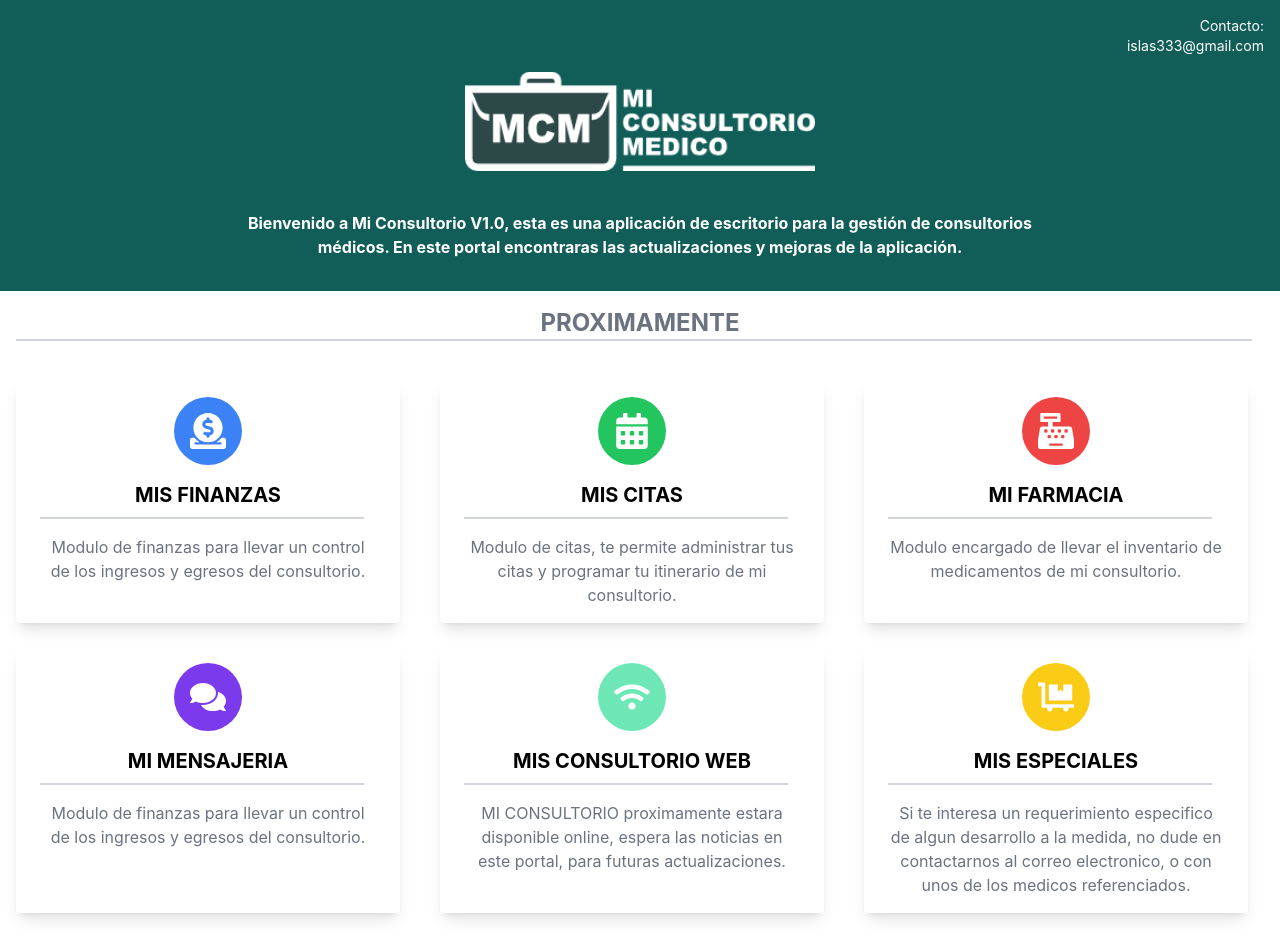
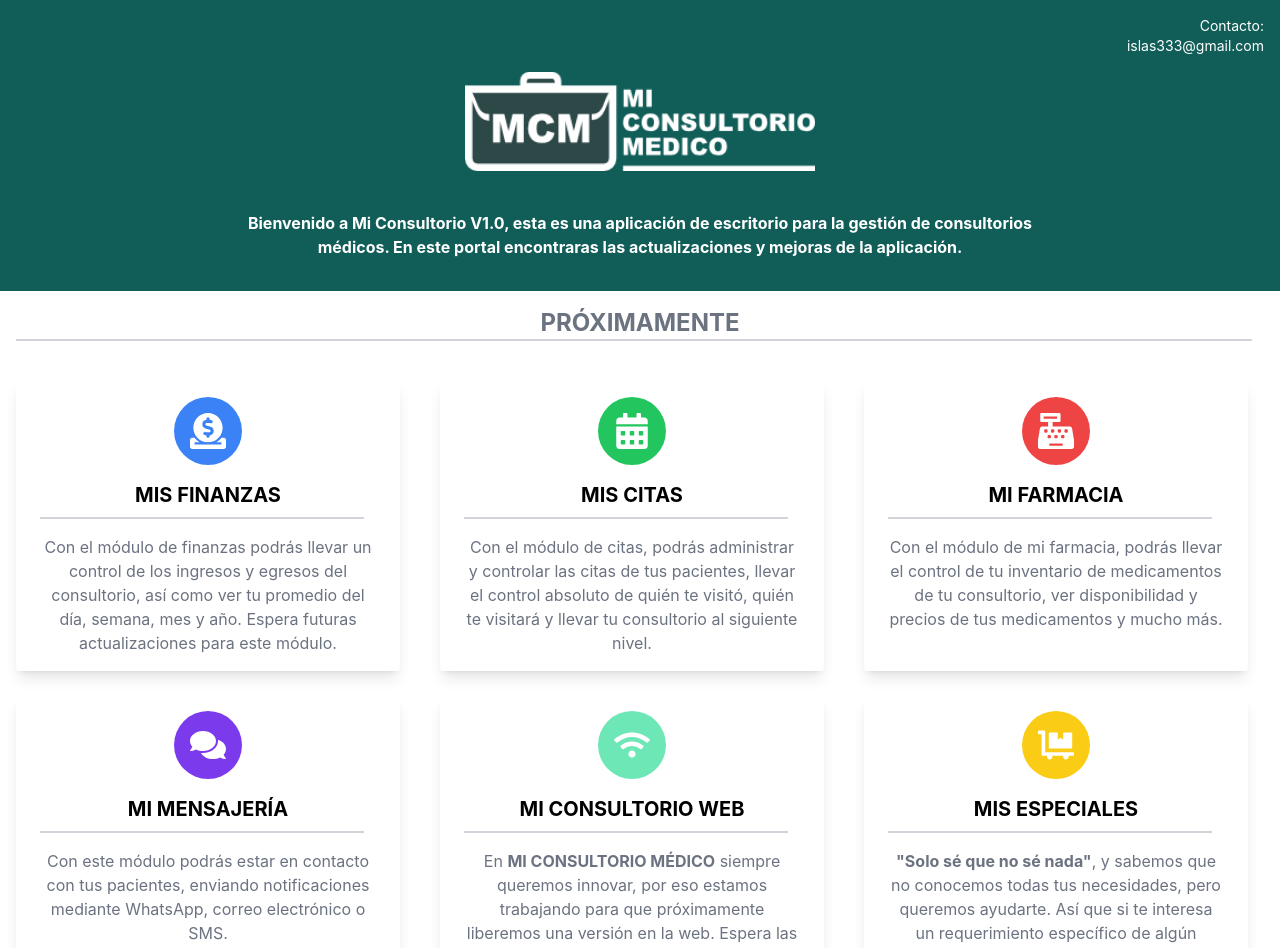
Before and after one commit to islas333/mi-consultorio-fe, a React (Create React App) app: page / in a window 1280 px wide. Shown: the top 948 px of the page. Built offline with nearby package versions, Linux system fonts and the light colour scheme.

Commit message:
Ajustes de ortografia

```diff
--- a/src/App.js
+++ b/src/App.js
@@ -8,7 +8,7 @@ function App() {
       <div className="container mx-auto px-4 py-4">
 
         <div className="grid grid-cols-1 text-center">
-          <h1 className="text-2xl font-bold text-gray-500">PROXIMAMENTE</h1>
+          <h1 className="text-2xl font-bold text-gray-500">PRÓXIMAMENTE</h1>
           <div className="border-b-2 border-gray-300 mr-3"></div>
         </div>
 
@@ -24,7 +24,7 @@ function App() {
               <div className="font-bold text-xl mb-2 text-center mt-4">MIS FINANZAS</div>
               <div className="border-b-2 border-gray-300 mr-3"></div>
               <p className="text-gray-500 text-base text-center mt-4">
-                Modulo de finanzas para llevar un control de los ingresos y egresos del consultorio.
+                Con el módulo de finanzas podrás llevar un control de los ingresos y egresos del consultorio, así como ver tu promedio del día, semana, mes y año. Espera futuras actualizaciones para este módulo.
               </p>
             </div>
           </div>
@@ -39,7 +39,7 @@ function App() {
               <div className="font-bold text-xl mb-2 text-center mt-4">MIS CITAS</div>
               <div className="border-b-2 border-gray-300 mr-3"></div>
               <p className="text-gray-500 text-base text-center mt-4">
-                Modulo de citas, te permite administrar tus citas y programar tu itinerario de mi consultorio.
+                Con el módulo de citas, podrás administrar y controlar las citas de tus pacientes, llevar el control absoluto de quién te visitó, quién te visitará y llevar tu consultorio al siguiente nivel.
               </p>
             </div>
           </div>
@@ -54,7 +54,7 @@ function App() {
               <div className="font-bold text-xl mb-2 text-center mt-4">MI FARMACIA</div>
               <div className="border-b-2 border-gray-300 mr-3"></div>
               <p className="text-gray-500 text-base text-center mt-4">
-                Modulo encargado de llevar el inventario de medicamentos de mi consultorio.
+                Con el módulo de mi farmacia, podrás llevar el control de tu inventario de medicamentos de tu consultorio, ver disponibilidad y precios de tus medicamentos y mucho más.
               </p>
             </div>
           </div>
@@ -66,10 +66,10 @@ function App() {
                   <FaComments className="text-white text-4xl" />
                 </div>
               </div>
-              <div className="font-bold text-xl mb-2 text-center mt-4">MI MENSAJERIA</div>
+              <div className="font-bold text-xl mb-2 text-center mt-4">MI MENSAJERÍA</div>
               <div className="border-b-2 border-gray-300 mr-3"></div>
               <p className="text-gray-500 text-base text-center mt-4 ">
-                Modulo de finanzas para llevar un control de los ingresos y egresos del consultorio.
+                Con este módulo podrás estar en contacto con tus pacientes, enviando notificaciones mediante WhatsApp, correo electrónico o SMS.
               </p>
             </div>
           </div>
@@ -81,10 +81,10 @@ function App() {
                   <FaWifi className="text-white text-4xl" />
                 </div>
               </div>
-              <div className="font-bold text-xl mb-2 text-center mt-4">MIS CONSULTORIO WEB</div>
+              <div className="font-bold text-xl mb-2 text-center mt-4">MI CONSULTORIO WEB</div>
               <div className="border-b-2 border-gray-300 mr-3"></div>
               <p className="text-gray-500 text-base text-center mt-4">
-                MI CONSULTORIO proximamente estara disponible online, espera las noticias en este portal, para futuras actualizaciones.
+                En <b>MI CONSULTORIO MÉDICO</b> siempre queremos innovar, por eso estamos trabajando para que próximamente liberemos una versión en la web. Espera las noticias en este portal para futuras actualizaciones.
               </p>
             </div>
           </div>
@@ -99,7 +99,7 @@ function App() {
               <div className="font-bold text-xl mb-2 text-center mt-4">MIS ESPECIALES</div>
               <div className="border-b-2 border-gray-300 mr-3"></div>
               <p className="text-gray-500 text-base text-center mt-4">
-                Si te interesa un requerimiento especifico de algun desarrollo a la medida, no dude en contactarnos al correo electronico, o con unos de los medicos referenciados.
+                <b>"Solo sé que no sé nada"</b>, y sabemos que no conocemos todas tus necesidades, pero queremos ayudarte. Así que si te interesa un requerimiento específico de algún desarrollo a la medida, no dudes en contactarnos al correo electrónico.
               </p>
             </div>
           </div>
@@ -111,7 +111,7 @@ function App() {
             <img src="/Logo.png" alt="Logo" width="100" />
           </div>
           <div className='col-start-2 col-span-4 text-gray-400 text-center pt-2 text-sm'>
-            Desarrollado por HIR 2024, este es un software de uso personal y personalizado para cada medico, el uso de este software es responsabilidad del usuario.
+            Desarrollado por HIR 2024, este es un software de uso personal y personalizado para cada médico. El uso de este software es responsabilidad del usuario.
           </div>
         </div>
 
```
